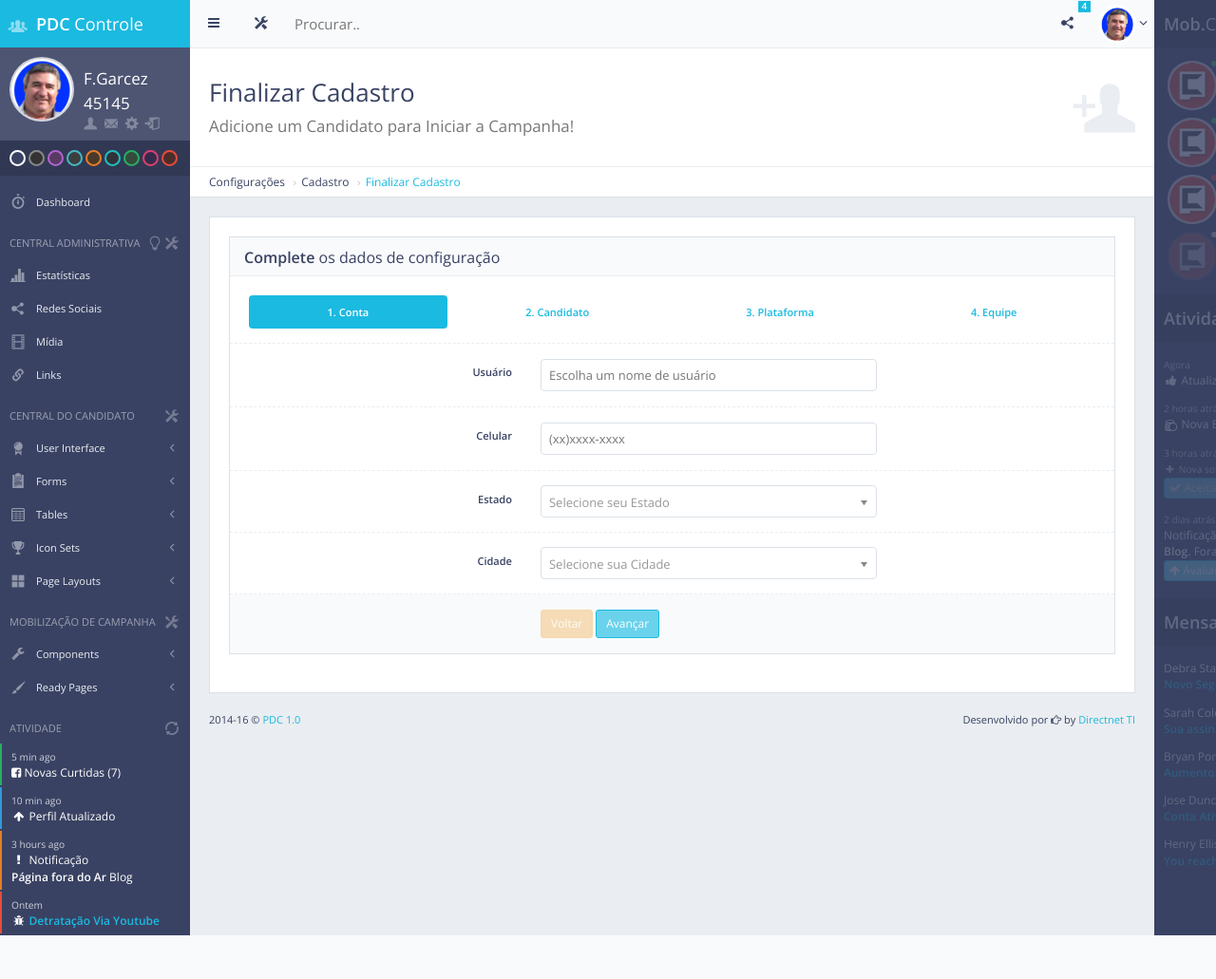
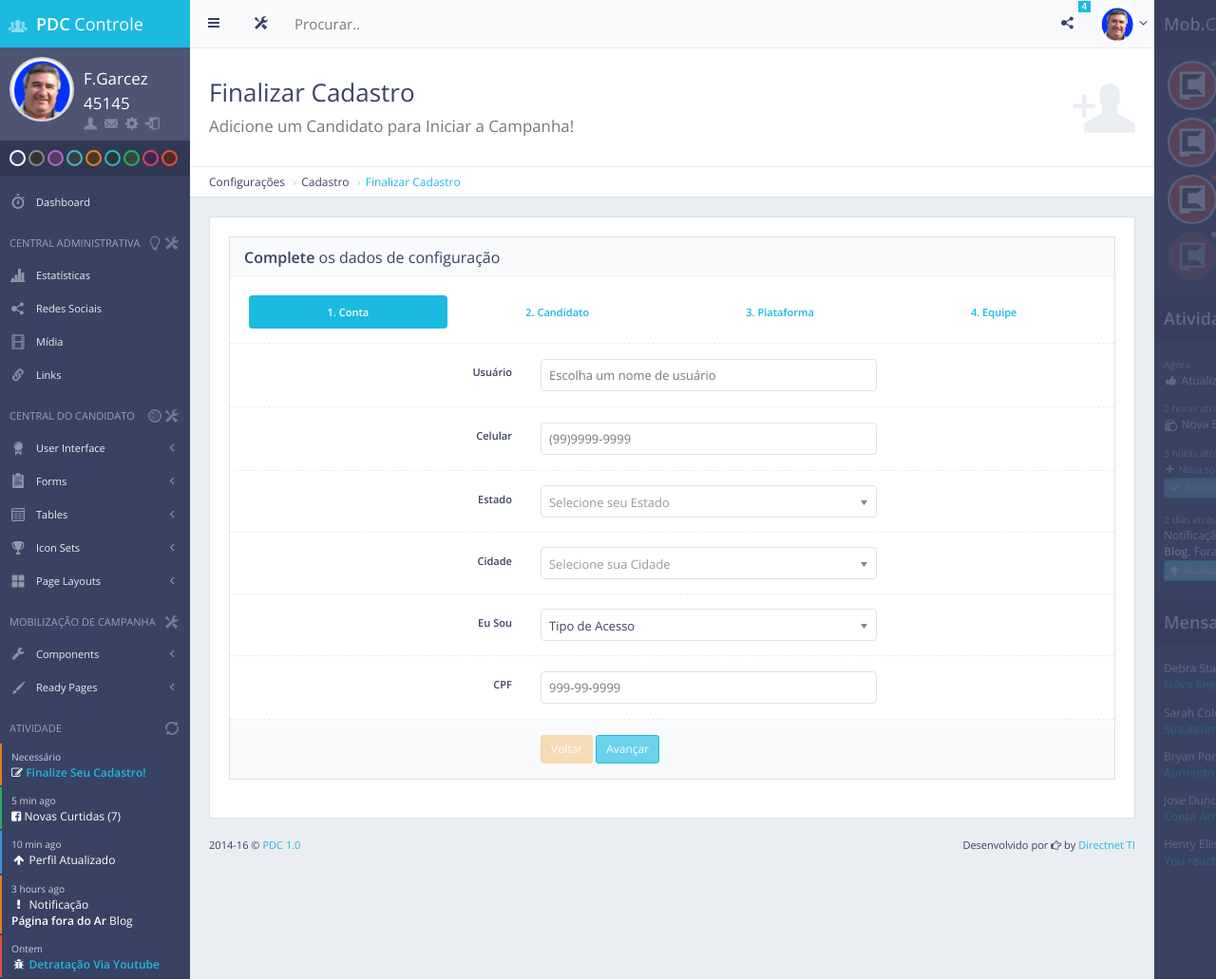
Before and after one commit to paulrsilva/PDC---Local, a CodeIgniter app: page /PDC/index.php/dashboard/finalizaCadastro/1?uf_cidades=1 in a window 1280 px wide. Shown: the whole page at 95% size. Before the commit the page ends 985 px from the top, so only its background shows below. Run offline with CodeIgniter, Linux system fonts and the light colour scheme; data that the repository does not hold is empty; some libraries are stand-ins or nearby versions.

Commit message:
formularios de finalização de cadastro

```diff
--- a/application/config/config.php
+++ b/application/config/config.php
@@ -518,5 +518,5 @@ $config['proxy_ips'] = '';
  *
  */
 
-$config['roles']=  array('subscriber','admin');
-$config['status'] = array('pending','approved');
+$config['roles']=  array('assinante','admin','agencia','candidato','consultor','equipe','franqueado');
+$config['status'] = array('pendente','aprovado','avalia');
--- a/application/controllers/dashboard.php
+++ b/application/controllers/dashboard.php
@@ -464,6 +464,7 @@ class dashboard extends CI_Controller {
             $data['estado']=$this->PDCModel->lista_estados();
             $data['uf_selecionada']=  $this->PDCModel->estado_selecionado($idestado);
             $data['cidade']=$this->PDCModel->lista_cidades($idestado);
+            $data['partidos']=$this->PDCModel->lista_partidos();
             $this->load->view('/'.$page, $data);
         }
 
@@ -502,7 +503,8 @@ class dashboard extends CI_Controller {
             $data['estado']=$this->PDCModel->lista_estados();
             $data['uf_selecionada']=  $this->PDCModel->estado_selecionado($idestado);
             $data['cidade']=$this->PDCModel->lista_cidades($idestado);
-            //$this->load->view('/add_candidato', $data);
+            //$data['partidos']=$this->PDCModel->lista_partidos();
+
             $this->load->view('/'.$page, $data);
         }
 
--- a/application/models/PDCModel.php
+++ b/application/models/PDCModel.php
@@ -268,6 +268,12 @@ Class PDCModel extends CI_Model {
     }
 
 
+    public function lista_partidos(){
+        $query = $this->db->get('Partidos');
+        $query_result = $query->result();
+        return $query_result;
+    }
+
     /**
     public function ListaEstados(){
             $this->db->select('idestado','nome');
--- a/application/views/add_candidato.php
+++ b/application/views/add_candidato.php
@@ -55,9 +55,9 @@
                     </div>
                 </div>
                 <div class="form-group">
-                    <label class="col-md-4 control-label" for="example-clickable-email">Celular</label>
+                    <label class="col-md-4 control-label" for="masked_phone">Celular</label>
                     <div class="col-md-5">
-                        <input type="text" id="example-clickable-celular" name="example-clickable-celular" class="form-control" placeholder="(xx)xxxx-xxxx">
+                        <input type="text" id="masked_phone" name="masked_phone" class="form-control" placeholder="(99)9999-9999">
                     </div>
                 </div>
                 <div class="form-group">
@@ -90,9 +90,10 @@
 
                 </div>
                 <div class="form-group">
-                    <label class="col-md-4 control-label" for="example-clickable-Cidade">Cidade</label>
+                    <label class="col-md-4 control-label" for="clickable-Cidade">Cidade</label>
                     <div class="col-md-5">
                          <select id="user-cidade" name="user-cidade" class="select-chosen" data-placeholder="Selecione sua Cidade" style="width: 250px;">
+                              <option></option><!-- Required for data-placeholder attribute to work with Chosen plugin -->
 
                                 <?php foreach($cidade as $cidade):?>
                                     <option value="<?php echo $cidade->idcidade?>"><?php echo $cidade->nome ?></option>
@@ -101,6 +102,32 @@
                          </select>
                     </div>
                 </div>
+                <div class="form-group">
+                    <label class="col-md-4 control-label" for="example-clickable-Role">Eu Sou</label>
+                    <div class="col-md-5">
+                         <select id="user-role" name="user-role" class="select-chosen" data-placeholder="Forma de Atuação" style="width: 250px;">
+
+                                <option value="0">Tipo de Acesso</option>
+                                <option value="3">Agência</option>
+                                <option value="4">Candidato</option>
+                                <option value="5">Consultor</option>
+                                <option value="6">Equipe</option>
+                                <option value="7">Partido/Franqueado</option>
+
+                         </select>
+                        <?php echo $role; ?>
+                    </div>
+                </div>
+
+                <div class="form-group">
+                    <label class="col-md-4 control-label" for="USER-CPF">CPF</label>
+                    <div class="col-md-5">
+                        <input type="text" id="masked_ssn" name="masked_ssn" class="form-control" placeholder="999-99-9999">
+
+                    </div>
+                </div>
+
+
             </div>
             <!-- END First Step -->
 
@@ -119,29 +146,105 @@
                 </div>
                 <!-- END Step Info -->
                 <div class="form-group">
-                    <label class="col-md-4 control-label" for="example-clickable-firstname">Firstname</label>
+                    <label class="col-md-4 control-label" for="clickable-NomeCandidato">Nome Candidato</label>
                     <div class="col-md-5">
-                        <input type="text" id="example-clickable-firstname" name="example-clickable-firstname" class="form-control" placeholder="John..">
+                        <input type="text" id="clickable-NomeCandidato" name="clickable-NomeCandidato" class="form-control" placeholder="Nome Completo Candidato">
                     </div>
                 </div>
                 <div class="form-group">
-                    <label class="col-md-4 control-label" for="example-clickable-lastname">Lastname</label>
+                    <label class="col-md-4 control-label" for="clickable-NomeUrna">Nome Urna</label>
                     <div class="col-md-5">
-                        <input type="text" id="example-clickable-lastname" name="example-clickable-lastname" class="form-control" placeholder="Doe..">
+                        <input type="text" id="clickable-NomeUrna" name="clickable-NomeUrna" class="form-control" placeholder="Nome Político (que aparecerá na urna)">
                     </div>
                 </div>
                 <div class="form-group">
-                    <label class="col-md-4 control-label" for="example-clickable-country">Country</label>
-                    <div class="col-md-5">
-                        <input type="text" id="example-clickable-country" name="example-clickable-country" class="form-control" placeholder="Where do you live?">
+                    <label class="col-md-4 control-label" for="cargo-disputa">Cargo de Disputa <span class="text-danger">*</span></label>
+
+
+                    <div class="col-md-2">
+                        <select id="pleito_disputa" name="pleito_disputa" class="form-control">
+                            <option value="">Pleito</option>
+                            <option value="2016">2016-2020</option>
+                            <option value="2018" disabled="true">2018-2022</option>
+                            <option value="2020" disabled="true">2020-2024</option>
+                        </select>
+                    </div>
+
+                    <div class="col-md-3">
+                        <select id="cargo_disputa" name="cargo_disputa" class="form-control">
+                            <option value=""> Cargo de Campanha </option>
+                            <option value="vereador">Vereador</option>
+                            <option value="prefeito">Prefeito</option>
+                            <option value="DepEstadual" disabled="true">Dep.Estadual</option>
+                            <option value="DepFederal" disabled="true">Dep.Federal</option>
+                            <option value="Senador" disabled="true">Senador</option>
+                            <option value="Governador" disabled="true">Governador</option>
+                           <option value="Presidente" disabled="true">Presidente</option>
+                        </select>
+
+                    </div>
+
+
+                </div>
+                <div class="form-group">
+                    <label class="col-md-4 control-label" for="clickable-localCampanha">Local Candidato</label>
+
+                    <div class="col-md-2">
+
+                      <select id="local_disputa_uf" name="local_disputa_uf" class="form-control">
+                          <option selected="selected"><?php echo $uf_selecionada; ?></option>
+                      </select>
+
+                    </div>
+
+                    <div class="col-md-3">
+                        <select id="local_disputa_cidade" name="local_disputa_cidade" class="select-chosen" data-placeholder="Local de Campanha">
+                            <option></option><!-- Required for data-placeholder attribute to work with Chosen plugin -->
+                                <?php foreach($cidade as $cidade):?>
+                                    <option value="<?php echo $cidade->idcidade?>"><?php echo $cidade->nome ?></option>
+                                <?php endforeach;?>
+                        </select>
+                        <!-- recuperar nomes de cidades -->
                     </div>
                 </div>
+
+
                 <div class="form-group">
-                    <label class="col-md-4 control-label" for="example-clickable-city">City</label>
-                    <div class="col-md-5">
-                        <input type="text" id="example-clickable-city" name="example-clickable-city" class="form-control" placeholder="Which one?">
+                    <label class="col-md-4 control-label" for="clickable-Partido">Partido e Nº do Candidato</label>
+
+                    <div class="col-md-2">
+
+                      <select id="cadidato_partido" name="cadidato_partido" class="select-chosen" data-placeholder="Partido" onchange="getval(this);">
+                            <option></option><!-- Required for data-placeholder attribute to work with Chosen plugin -->
+                            <?php foreach($partidos as $partido):?>
+                                <option value="<?php echo $partido->id_partido?>"><?php echo $partido->SiglaPartido ?></option>
+                            <?php endforeach;?>
+                      </select>
+
+                       <script type="text/javascript">
+                            function getval(idPD) {
+                              alert(idPD.value);
+                              //var uf_cidades = iduf.value;
+
+                              //
+                              //if (iduf.selectedIndex !=''){
+                              //    var uf_cidades = iduf.value;
+                              //    document.location=('./finalizaCadastro/' + uf_cidades);
+                              //}
+                            }
+                       </script>
+
+
+
+                    </div>
+
+                    <div class="col-md-3">
+                            <input type="text" id="clickable-NumCandidato" name="clickable-NumCandidato" class="form-control" placeholder="Nº do Candidato">
                     </div>
                 </div>
+
+
+
             </div>
             <!-- END Second Step -->
 
--- a/inc/config.php
+++ b/inc/config.php
@@ -90,7 +90,8 @@ $primary_nav = array(
     ),
     array(
         'name'  => 'Central do Candidato',
-        'opt'   => '<a href="javascript:void(0)" data-toggle="tooltip" title="Configurações"><i class="gi gi-settings"></i></a>',
+        'opt'   => '<a href="javascript:void(0)" data-toggle="tooltip" title="Configurações"><i class="gi gi-settings"></i></a>' .
+        '<a href="javascript:void(0)" data-toggle="tooltip" title="Central de Adm. do Candidadto"><i class="gi gi-radar"></i></a>',
         'url'   => 'header'
     ),
     array(
--- a/inc/page_head.php
+++ b/inc/page_head.php
@@ -433,6 +433,10 @@ $this->load->helper('url');
                     <span class="sidebar-header-title">Atividade</span>
                 </div>
                 <div class="sidebar-section">
+                    <div class="alert alert-warning alert-alt">
+                        <small>Necessário</small><br>
+                        <i class="fa fa-pencil-square-o"></i> <a href="http://localhost/PDC/ci/dashboard/finalizaCadastro"><strong>Finalize Seu Cadastro!</strong></a>
+                    </div>
                     <div class="alert alert-success alert-alt">
                         <small>5 min ago</small><br>
                         <i class="fa fa-facebook-square"></i> Novas Curtidas (7)
--- a/nbproject/private/private.xml
+++ b/nbproject/private/private.xml
@@ -9,6 +9,7 @@
             <file>file:/Users/paulinorochaesilva/Sites/PDC/ci/application/views/login.php</file>
             <file>file:/Users/paulinorochaesilva/Sites/PDC/ci/application/models/PDCModel.php</file>
             <file>file:/Users/paulinorochaesilva/Sites/PDC/ci/application/views/admin/dashboard.php</file>
+            <file>file:/Users/paulinorochaesilva/Sites/PDC/ci/application/config/config.php</file>
             <file>file:/Users/paulinorochaesilva/Sites/PDC/ci/application/controllers/Pages.php</file>
         </group>
     </open-files>
--- a/nbproject/project.xml
+++ b/nbproject/project.xml
@@ -5,5 +5,10 @@
         <data xmlns="http://www.netbeans.org/ns/php-project/1">
             <name>PDC</name>
         </data>
+        <spellchecker-wordlist xmlns="http://www.netbeans.org/ns/spellchecker-wordlist/1">
+            <word>Candidato</word>
+            <word>CPF</word>
+            <word>Partido</word>
+        </spellchecker-wordlist>
     </configuration>
 </project>
```
Also changed, not shown: application/views/admin/dashboard.php (+19 -19 lines).
